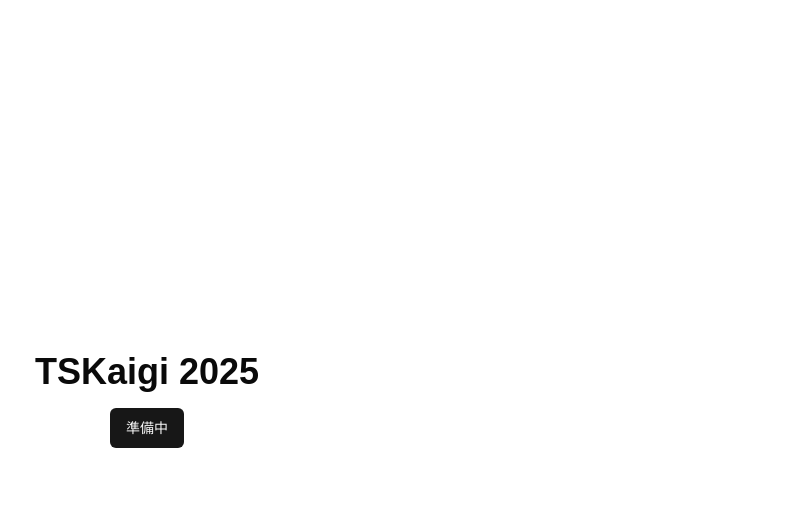
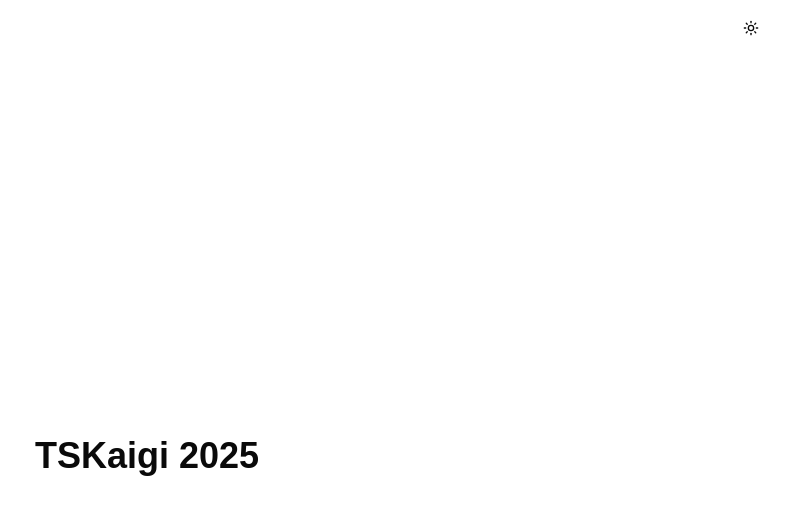
Before and after one commit to tskaigi/tskaigi2025-web-site, a Next.js app: page / in a window 1280 px wide. Shown: the top 514 px of the page, without its empty margins (493-1280 px from the left). Built offline with nearby package versions, Linux system fonts and the light colour scheme.

Commit message:
feat: 🎸 add Header

```diff
--- a/src/app/layout.tsx
+++ b/src/app/layout.tsx
@@ -1,5 +1,6 @@
 import type { Metadata } from "next";
 import "./globals.css";
+import { Header } from "@/components/Header";
 import { ThemeProvider } from "@/components/ThemeProvider";
 import type React from "react";
 
@@ -22,6 +23,7 @@ export default function RootLayout({
           enableSystem
           disableTransitionOnChange
         >
+          <Header />
           {children}
         </ThemeProvider>
       </body>
--- a/src/app/page.tsx
+++ b/src/app/page.tsx
@@ -1,10 +1,7 @@
-import { Button } from "@/components/ui/button";
-
 export default function Home() {
   return (
     <div className="flex flex-col items-center justify-center min-h-screen gap-4">
       <h1 className="text-4xl font-bold">TSKaigi 2025</h1>
-      <Button>準備中</Button>
     </div>
   );
 }
--- a/src/components/CountdownTimer/index.tsx
+++ b/src/components/CountdownTimer/index.tsx
@@ -2,7 +2,7 @@
 
 import { useCountdownTimer } from "./useCountdownTimer";
 
-export default function CountdownTimer() {
+export function CountdownTimer() {
   const { timeLeft } = useCountdownTimer();
 
   return (
--- /dev/null
+++ b/src/components/Header/ThemeToggle/index.tsx
@@ -0,0 +1,21 @@
+"use client";
+
+import { Button } from "@/components/ui/button";
+import { Moon, Sun } from "lucide-react";
+import { useTheme } from "next-themes";
+
+export function ThemeToggle() {
+  const { theme, setTheme } = useTheme();
+
+  return (
+    <Button
+      variant="ghost"
+      size="icon"
+      onClick={() => setTheme(theme === "dark" ? "light" : "dark")}
+    >
+      <Sun className="h-[1.2rem] w-[1.2rem] rotate-0 scale-100 transition-all dark:-rotate-90 dark:scale-0" />
+      <Moon className="absolute h-[1.2rem] w-[1.2rem] rotate-90 scale-0 transition-all dark:rotate-0 dark:scale-100" />
+      <span className="sr-only">Toggle theme</span>
+    </Button>
+  );
+}
--- /dev/null
+++ b/src/components/Header/index.tsx
@@ -0,0 +1,13 @@
+"use client";
+
+import { ThemeToggle } from "./ThemeToggle";
+
+export function Header() {
+  return (
+    <header className="sticky top-0 w-full bg-background">
+      <div className="flex h-14 items-center justify-end px-4">
+        <ThemeToggle />
+      </div>
+    </header>
+  );
+}
```
